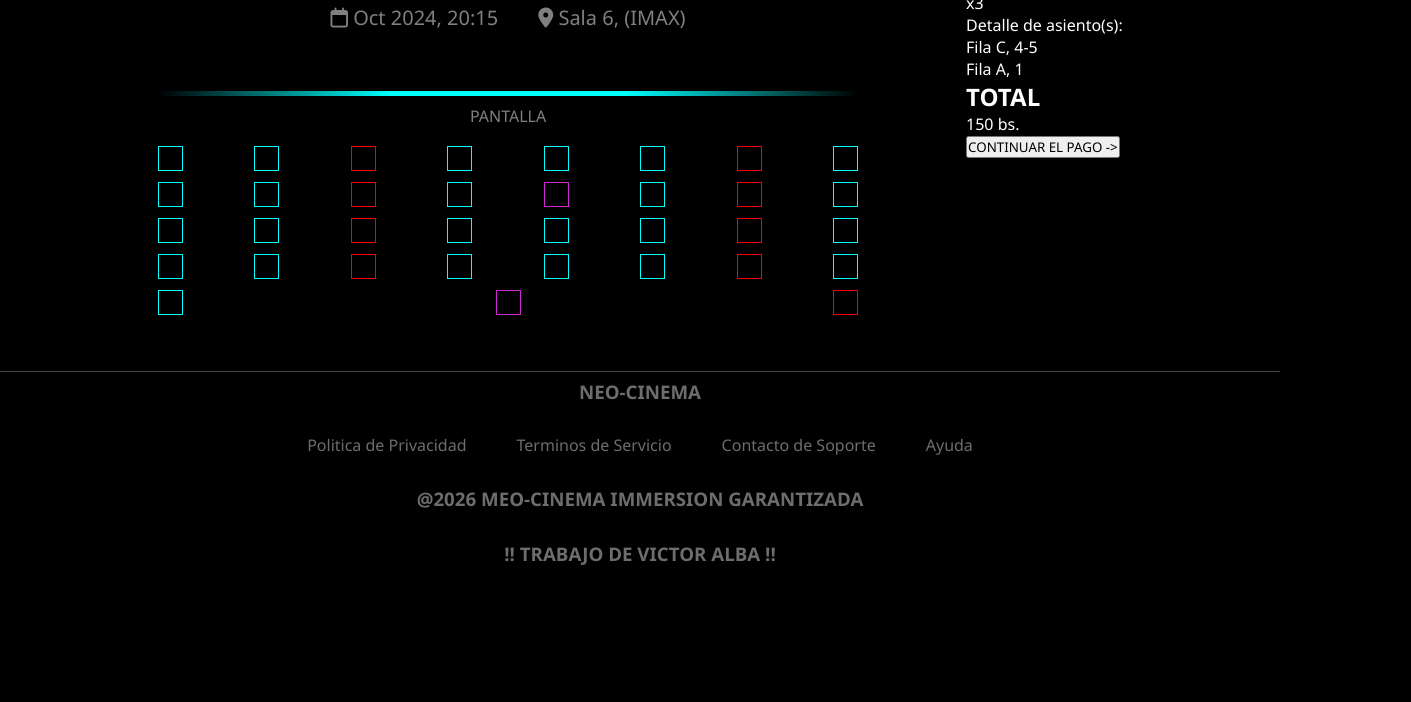
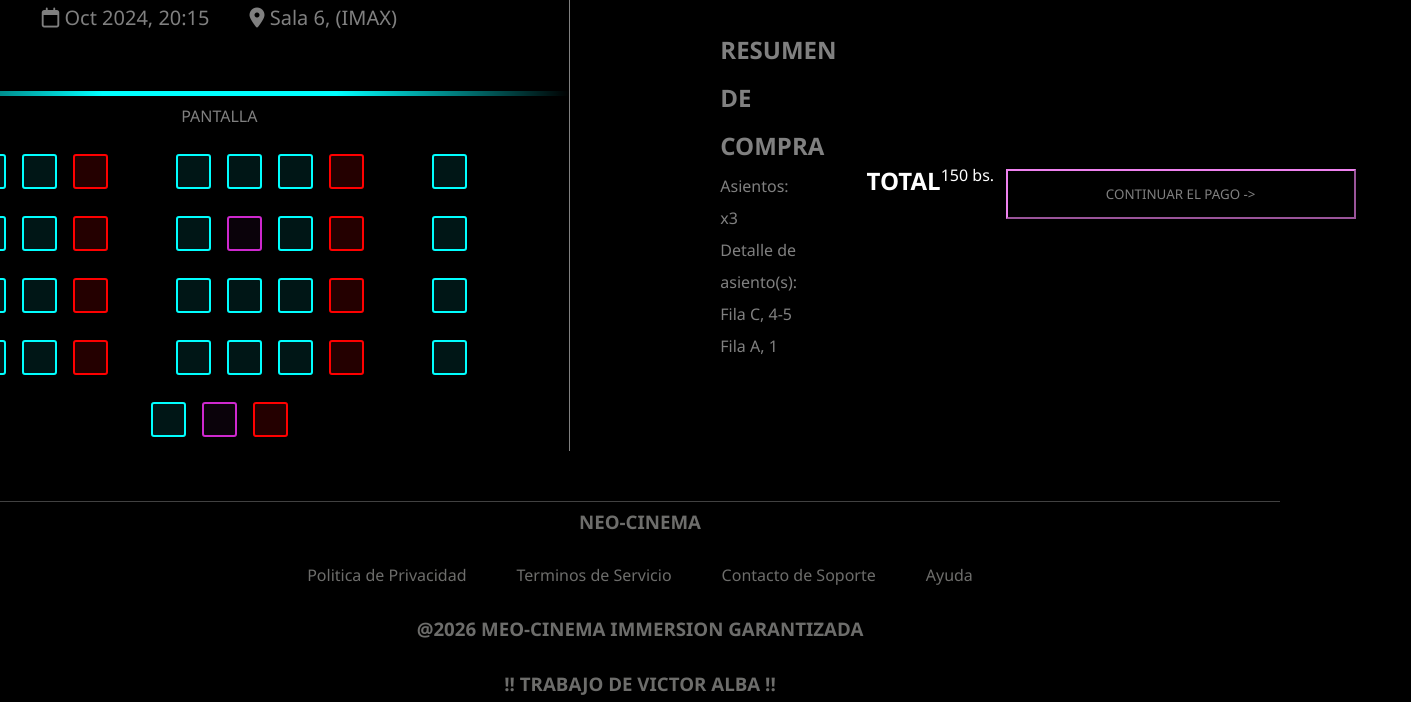
Before and after one commit to Web-101/proyecto-final-VHAL06, a plain HTML site: page sala.html in a window 1280 px wide. Shown: the part 183-885 px from the top of the page, 1411 px wide, since content can reach past the window. Before the commit the page ends 800 px from the top, so only its background shows below. Drawn offline with Linux system fonts and the light colour scheme.

Commit message:
Mas avance sala.css

```diff
--- a/sala.css
+++ b/sala.css
@@ -1,3 +1,4 @@
+
 .sala-compra {
     color: white;
     padding: 50px;
@@ -52,31 +53,127 @@
     flex: 1;
 }
 
-.butacas {
+.caja-butacas {
     margin: 0 auto;
     max-width: 700px;
 }
 
 .butaca {
-    width: 25px;
-    height: 25px;
+    width: 35px;
+    height: 35px;
     display: inline-block;
-    border-style: solid;
-    border: 1px solid gray;
+    border: 2px solid gray;
+    border-radius: 3px;
+    margin: 8px;
+    text-align: center;
 }
-.letra-fila {
-    display: block;
-    margin-bottom: 5px;
+
+.fila .butaca:nth-child(4){
+    margin-left: 60px;
+
 }
+.fila .butaca:nth-child(7){
+    margin-right: 60px;
+
+}
+
 .fila {
+    display: flex;
+    justify-content: center;
     border-color: black;
 }
 .ocupada {
     border-color: red;
+    background-color: rgba(255, 0, 0, 0.142);
 }
 .disponible {
     border-color: aqua;
+    background-color: rgba(0, 255, 255, 0.087);
 }
 .seleccionado {
     border-color: rgb(206, 40, 206);
+    background-color: rgba(206, 40, 206, 0.049);
+
 }
+
+.fila .disponible:hover {
+    border-color: rgb(206, 40, 206);
+    background-color: rgba(206, 40, 206, 0.107);
+    cursor: pointer;
+}
+
+.guia{
+    border-color: black;
+    color: gray;
+     cursor:default;
+}
+
+
+.opciones-butacas{
+    color: gray;
+    display: flex;
+    justify-content:center;
+    align-items: center;
+    margin-top:50px;
+    gap: 6px;
+    margin-bottom: 150px;
+}
+
+
+.caja-compra {
+    border-left: 1px solid gray;
+    padding-left: 120px;
+    display: flex;
+    padding-right: 50px;
+    align-items: center;
+    justify-content: center;
+}
+
+.contenedor-caja {
+    border: 1px solid gray;
+    width: 400px;
+    height: 450px;
+}
+
+.detalle-compra {
+    display: flex;
+    flex-direction: column;
+    padding: 30px;
+    color: gray;
+    line-height: 2;
+}
+
+span h2 {
+    border-bottom:1px solid gray;
+    padding-bottom: 15px;
+    width: 100%;
+    margin-bottom:15px ;
+}
+
+.titulo {
+    color: white;
+    font-weight: 700;
+    font-size: 18px;
+}
+.dato {
+    font-weight: 700;
+}
+
+.precio-compra{
+    display:flex;
+    justify-content: space-between;
+    width: 100%;
+}
+.precio-compra p {
+    display: flex;
+    width: 60px;
+    text-align: center;
+}
+ button {
+    width: 350px;
+    height: 50px;
+    background-color: black;
+    color: gray;
+    border-color: violet;
+    margin: 5px;
+}
```
